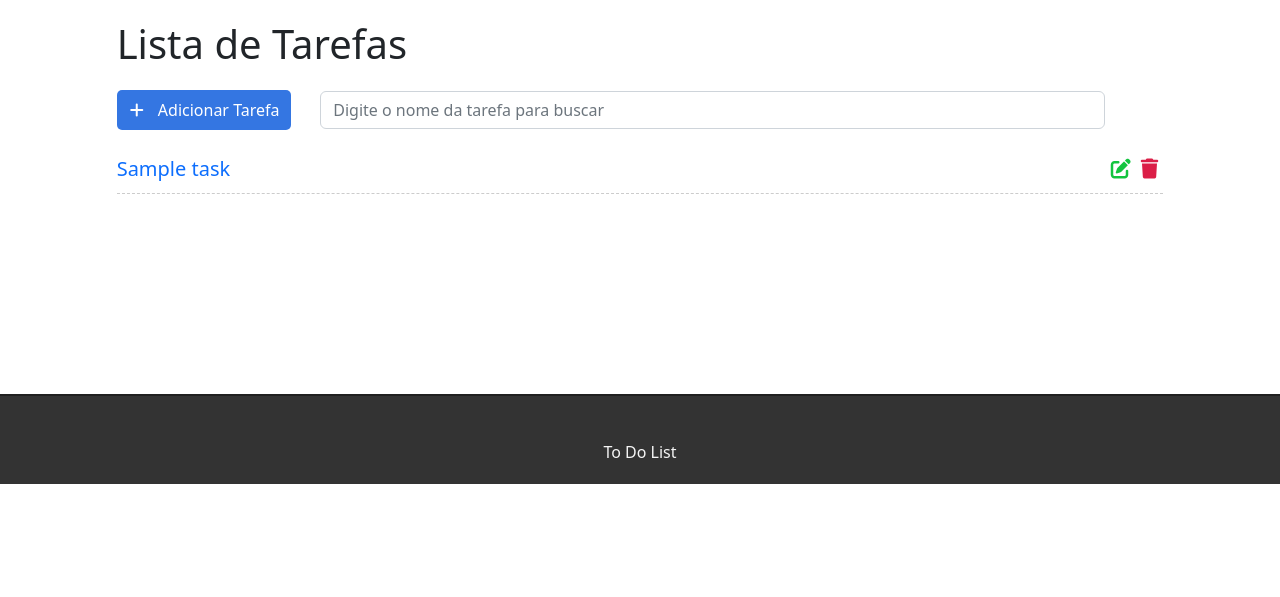
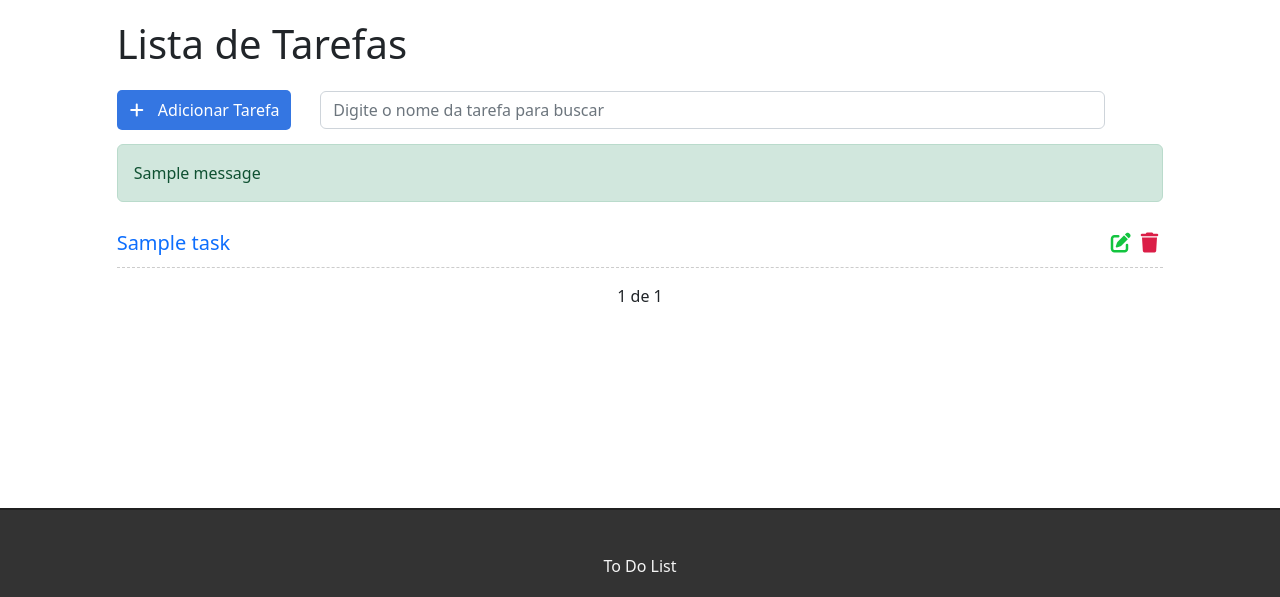
Before and after one commit to lucasmendes-dev/To-Do-List-, a Django app: template tasks/templates/tasks/list.html in a window 1280 px wide. Shown: the part 57-654 px from the top of the page. Run offline with Django 4.2, Linux system fonts and the light colour scheme; the template is opened without the code that fills it: most values are stand-ins (such as "Sample title", 1, 10 or a date in 2020); one stand-in notice (Sample message) is shown.

Commit message:
edit, delete, flash_messages and JS

```diff
--- a/static/css/styles.css
+++ b/static/css/styles.css
@@ -109,3 +109,30 @@ footer p {
     top: 50%;
     position: relative;
 }
+
+/* Messages */
+
+ul.messages {
+    padding: 0;
+}
+
+ul.messages li {
+    list-style: none;
+}
+
+/* Paginação */
+
+.pagination {
+    margin-bottom: 20px;
+}
+
+.step-links {
+    position: relative;
+    margin-left: auto;
+    margin-right: auto;
+}
+
+.step-links .current {
+    margin-left: 5px;
+    margin-right: 5px;
+}
--- a/static/js/scripts.js
+++ b/static/js/scripts.js
@@ -1 +1,15 @@
-console.log("Funcionou")
+$(document).ready(function(){
+
+    var deleteBtn = $('.delete-btn');
+
+    $(deleteBtn).on('click', function(e){
+        e.preventDefault();
+
+        var delLink = $(this).attr('href');
+        var result = confirm('Quer deletar esta tarefa?');
+
+        if(result) {
+            window.location.href = delLink;
+        }
+    });
+});
--- a/tasks/templates/base.html
+++ b/tasks/templates/base.html
@@ -47,6 +47,7 @@
       <p>To Do List</p>
     </footer>
 
+    <script src="https://code.jquery.com/jquery-3.4.0.min.js" integrity="sha256-BJeo0qm959uMBGb65z40ejJYGSgR7REI4+CW1fNKwOg=" crossorigin="anonymous"></script>
     <script src="{% static 'js/scripts.js' %}"></script>
     <script src="https://cdn.jsdelivr.net/npm/bootstrap@5.2.3/dist/js/bootstrap.bundle.min.js" integrity="sha384-kenU1KFdBIe4zVF0s0G1M5b4hcpxyD9F7jL+jjXkk+Q2h455rYXK/7HAuoJl+0I4" crossorigin="anonymous"></script>
 </body>
--- a/tasks/templates/tasks/list.html
+++ b/tasks/templates/tasks/list.html
@@ -15,15 +15,38 @@
         <input class="form-control" type="text" id="search" name="search" placeholder="Digite o nome da tarefa para buscar">
         <i class="fas fa-search"></i>
     </div>
+    {% if messages %}    {# flash messages #}
+        <ul class="messages">
+            {% for message in messages %}
+                <li {% if message.tags %} class="alert alert-{{message.tags}}" {% endif %}>{{ message }}</li>
+            {% endfor %}
+        </ul>
+    {% endif %}
+
     <ul class="task-list">
         {% for task in tasks %}
             <li class="task-item">
                 <span><a id="add-link" href="task/{{task.id}}">{{ task.title }}</a></span>
-                <span><i class="fas fa-trash"></i></span>
-                <span><i class="fas fa-edit"></i></span>
+                <span><a href="delete/{{task.id}}" class="delete-btn"><i class="fas fa-trash"></i></a></span>
+                <span><a href="edit/{{task.id}}"><i class="fas fa-edit"></i></a></span>
             </li>
         {% endfor %}
     </ul>
+    <div class="pagination">
+        <span class="step-links">
+            {% if tasks.has_previous %}
+                <a href="?page={{ tasks.previous_page_number }}"><i class="fas fa-arrow-left" ></i></a>
+            {% endif %}
+
+            <span class="current">
+                {{ tasks.number }} de {{ tasks.paginator.num_pages}}
+            </span>
+
+            {% if tasks.has_next %}
+                <a href="?page={{ tasks.next_page_number }}"><i class="fas fa-arrow-right" ></i></a>
+            {% endif %}
+        </span>
+    </div>
 </div>
 
 {% endblock %}
--- a/tasks/urls.py
+++ b/tasks/urls.py
@@ -6,4 +6,6 @@ urlpatterns = [
     path('yourname/<str:name>', views.yourName, name='your-name'),
     path('task/<int:id>', views.taskView, name='task-view'),
     path('newtask/', views.newTask, name='new-task'),
+    path('edit/<int:id>', views.editTask, name='edit-task'),
+    path('delete/<int:id>', views.deleteTask, name='delete-task'),
 ]
```
Also changed, not shown: tasks/templates/tasks/edittask.html (added, +16 -0 lines), tasks/views.py (+36 -2 lines), db.sqlite3.
